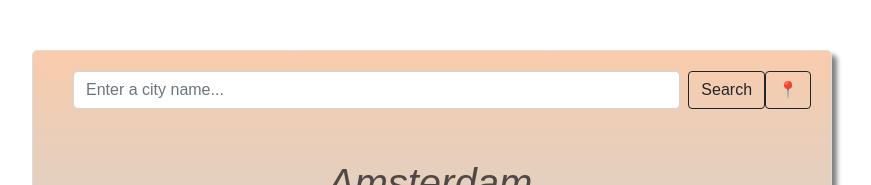
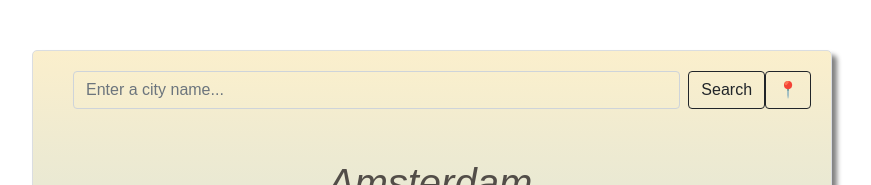
Before and after one commit to Kvrolina/weather-app, a plain HTML site: page index.html in a window 1280 px wide. Shown: the top 185 px of the page, without its empty margins (208-1079 px from the left). Drawn offline with nearby package versions, Linux system fonts and the light colour scheme; no server answers; a web font is replaced by a local one.

Commit message:
Update style.css

```diff
--- a/src/style.css
+++ b/src/style.css
@@ -39,7 +39,7 @@ h3 {
   opacity: 0.7;
 }
 .weatherapp {
-  background: repeating-linear-gradient(#f9ccac, 40%, #b7d7e8);
+  background: repeating-linear-gradient(#fbefcc, 46%, #b7d7e8);
   color: rgba(43, 36, 36, 0.795);
   max-width: 800px;
   margin: 50px auto 6px;
@@ -47,6 +47,9 @@ h3 {
   border: 1px solid #dadde1;
   border-radius: 5px;
   box-shadow: 5px 5px 5px grey;
+}
+.form-control.me-2 {
+  background-color: rgb(251, 239, 204, 0.2);
 }
 .weather-forecast {
   margin-bottom: 20px;
```
